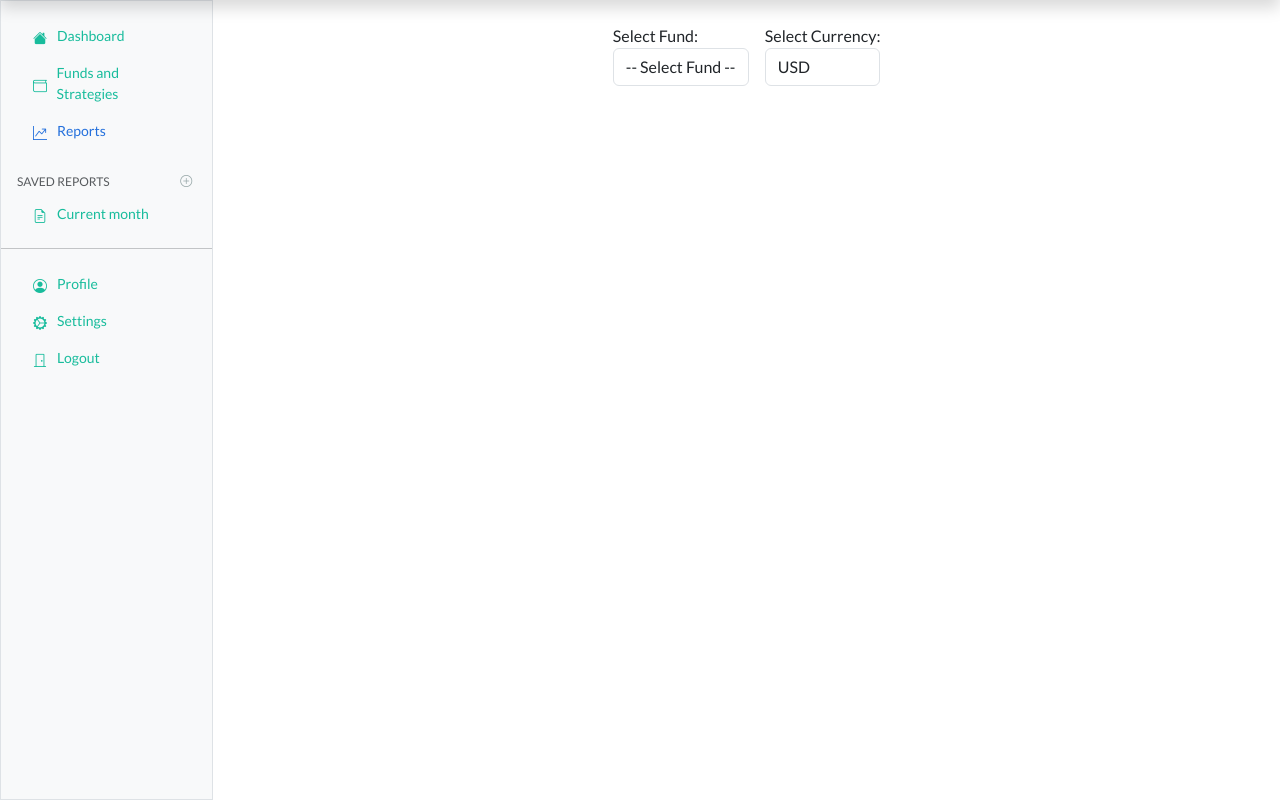
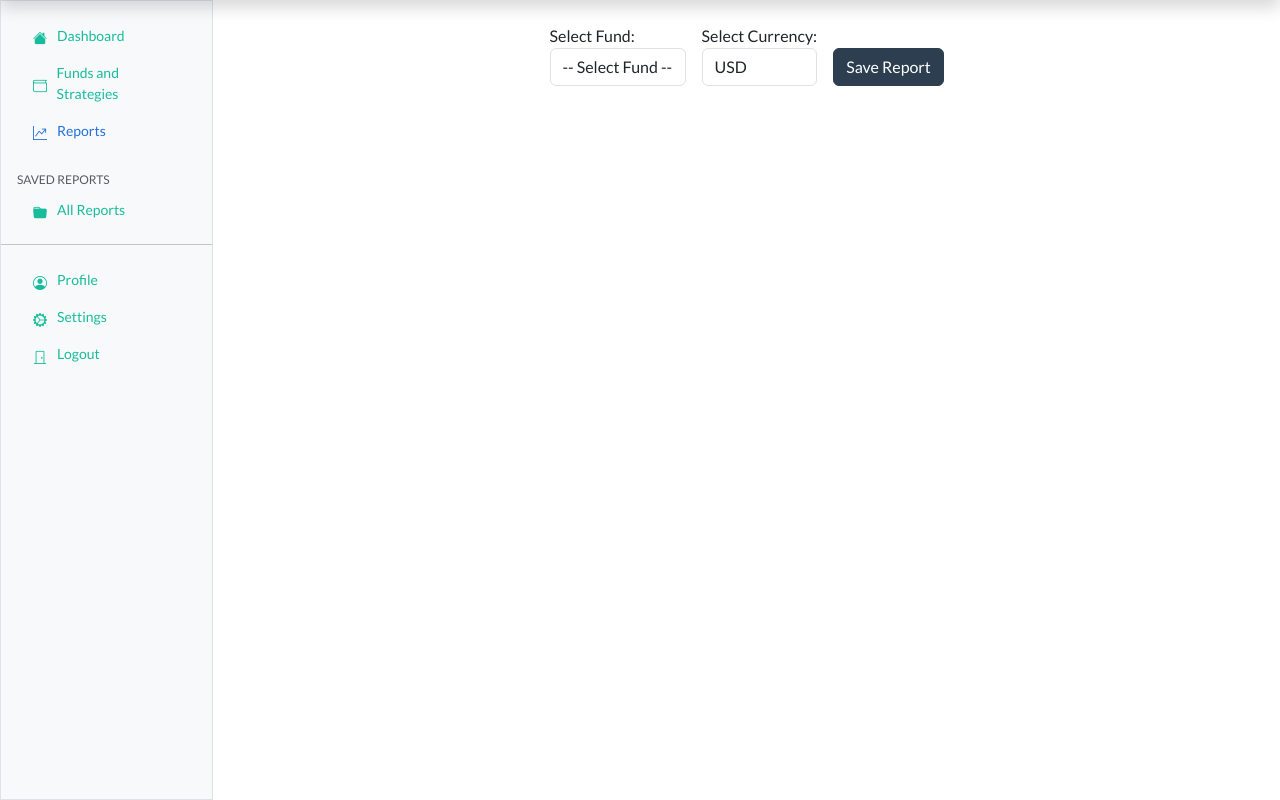
Before and after one commit to Dado-hash/Dashboard_Arkadia_V2, a Django app: page /dashboard/reports/ in a window 1280 px wide. Shown: the part 48-848 px from the top of the page. Run offline with Django 5.2, Linux system fonts and the light colour scheme; data that the repository does not hold is empty; some libraries are stand-ins or nearby versions.

Commit message:
Added the downloadable reports

```diff
--- a/dashboard_arkadia_v2/dashboard_arkadia_v2/settings.py
+++ b/dashboard_arkadia_v2/dashboard_arkadia_v2/settings.py
@@ -76,6 +76,7 @@ TEMPLATES = [
                 'django.template.context_processors.request',
                 'django.contrib.auth.context_processors.auth',
                 'django.contrib.messages.context_processors.messages',
+                'funds_and_strategies.context_processor.recent_reports_processor',
             ],
         },
     },
--- /dev/null
+++ b/dashboard_arkadia_v2/funds_and_strategies/context_processor.py
@@ -0,0 +1,5 @@
+from .models import SavedReport
+
+def recent_reports_processor(request):
+    recent_reports = SavedReport.objects.order_by('date')[:3]
+    return {'recent_reports': recent_reports}
--- a/dashboard_arkadia_v2/funds_and_strategies/urls.py
+++ b/dashboard_arkadia_v2/funds_and_strategies/urls.py
@@ -14,4 +14,7 @@ urlpatterns = [
     path('funds/', views.funds, name='funds'),
     path('funds/<int:fund_id>/strategies/', views.strategies, name='strategies'),
     path('reports/', views.reports, name='reports'),
+    path('save_report/', views.save_report, name='save_report'),
+    path('all_reports/', views.all_reports, name='all_reports'),
+    path('download_report/<int:report_id>/', views.download_report, name='download_report'),
 ]
--- a/dashboard_arkadia_v2/funds_and_strategies/views.py
+++ b/dashboard_arkadia_v2/funds_and_strategies/views.py
@@ -1,14 +1,20 @@
 from collections import defaultdict
 from datetime import datetime, timedelta
 import json
+import os
 from django.shortcuts import get_object_or_404, render, redirect
-from django.http import JsonResponse
+from django.http import FileResponse, Http404, JsonResponse
 from django.contrib import messages
 import requests
 from services.update_assets import update_all_assets
-from .models import Asset, Balance, ExchangeRate, Fund, PerformanceMetric, Strategy, Transaction
+from .models import Asset, Balance, ExchangeRate, Fund, PerformanceMetric, SavedReport, Strategy, Transaction
 from .forms import AssetFormSet, ExchangeAccountForm, FundForm, StrategyForm, TransactionFormSet, WalletForm
 from django.db.models import Sum, Max
+from reportlab.lib.pagesizes import A4
+from reportlab.lib import colors
+from reportlab.lib.styles import getSampleStyleSheet
+from reportlab.platypus import SimpleDocTemplate, Table, TableStyle, Paragraph, Spacer
+from reportlab.lib.units import inch
 
 # Create your views here.
 
@@ -390,3 +396,158 @@ def get_css_class_for_metric(metric, currency):
         value = metric.value if currency == 'USD' else metric.value_eur
         return 'text-success' if value >= 0 else 'text-danger'
     return ''
+
+def all_reports(request):
+    reports = SavedReport.objects.all().order_by('date')
+    context = {
+        'reports': reports,
+    }
+    return render(request, 'funds_and_strategies/all_reports.html', context)
+
+def save_report(request):
+    if request.method == 'POST':
+        fund_id = request.POST.get('fund_id')
+        selected_currency = request.POST.get('currency')
+        selected_fund = Fund.objects.get(id=fund_id)
+
+        # Raccogliere i dati di performance del fondo e delle strategie
+        fund_performance = {
+            'ytd': PerformanceMetric.objects.filter(fund=selected_fund, metric_name="annual_performance").last(),
+            'mtd': PerformanceMetric.objects.filter(fund=selected_fund, metric_name="monthly_performance").last(),
+            'wtd': PerformanceMetric.objects.filter(fund=selected_fund, metric_name="weekly_performance").last(),
+            'latest_balance': Balance.objects.filter(fund=selected_fund).order_by('-date').first(),
+        }
+
+        strategies = Strategy.objects.filter(fund=selected_fund)
+        strategy_performance = []
+        for strategy in strategies:
+            strategy_performance.append({
+                'strategy': strategy,
+                'ytd': PerformanceMetric.objects.filter(strategy=strategy, metric_name="annual_performance").last(),
+                'mtd': PerformanceMetric.objects.filter(strategy=strategy, metric_name="monthly_performance").last(),
+                'wtd': PerformanceMetric.objects.filter(strategy=strategy, metric_name="weekly_performance").last(),
+                'latest_balance': Balance.objects.filter(strategy=strategy).order_by('-date').first(),
+            })
+
+        report_name = f"{selected_fund.name} Report {datetime.now().strftime('%B %Y')} ({selected_currency})"
+
+        existing_report = SavedReport.objects.filter(name=report_name).first()
+        if existing_report:
+            if os.path.exists(existing_report.file_path):
+                os.remove(existing_report.file_path)
+            existing_report.delete()
+
+        file_name = create_pdf_report(selected_fund, selected_currency, fund_performance, strategy_performance)
+
+        saved_report = SavedReport.objects.create(
+            name=f"{selected_fund.name} Report {datetime.now().strftime('%B %Y')} ({selected_currency})",
+            file_path=file_name,
+            date=datetime.now(),
+            fund=selected_fund,
+            currency=selected_currency
+        )
+
+        return redirect('reports')
+
+def create_pdf_report(fund, currency, fund_performance, strategy_performance):
+    # Definisci il nome del file
+    file_name = f"{fund.name}_{currency}_Report_{datetime.now().strftime('%Y_%m_%d')}.pdf"
+
+    # Crea il documento PDF
+    pdf = SimpleDocTemplate(file_name, pagesize=A4)
+    elements = []
+
+    # Aggiungi il titolo
+    styles = getSampleStyleSheet()
+    title = Paragraph(f"Performance Report for {fund.name}", styles['Title'])
+    elements.append(title)
+
+    # Aggiungi una tabella con le performance del fondo
+    data = [
+        ['Performance Type', f'Value ({currency})'],
+        ['YTD', f"{fund_performance['ytd'].value if fund_performance['ytd'] else 0 if currency == 'USD' else fund_performance['ytd'].value_eur if fund_performance['ytd'] else 0}%"],
+        ['MTD', f"{fund_performance['mtd'].value if fund_performance['mtd'] else 0 if currency == 'USD' else fund_performance['mtd'].value_eur if fund_performance['mtd'] else 0}%"],
+        ['WTD', f"{fund_performance['wtd'].value if fund_performance['wtd'] else 0 if currency == 'USD' else fund_performance['wtd'].value_eur if fund_performance['wtd'] else 0}%"],
+        ['Latest Balance', f"{fund_performance['latest_balance'].value_usd if fund_performance['latest_balance'] else 0 if currency == 'USD' else fund_performance['latest_balance'].value_eur if fund_performance['latest_balance'] else 0}"]
+    ]
+
+    table = Table(data)
+    table.setStyle(TableStyle([
+        ('BACKGROUND', (0, 0), (-1, 0), colors.grey),
+        ('TEXTCOLOR', (0, 0), (-1, 0), colors.whitesmoke),
+        ('ALIGN', (0, 0), (-1, -1), 'CENTER'),
+        ('FONTNAME', (0, 0), (-1, 0), 'Helvetica-Bold'),
+        ('BOTTOMPADDING', (0, 0), (-1, 0), 12),
+        ('BACKGROUND', (0, 1), (-1, -1), colors.beige),
+        ('GRID', (0, 0), (-1, -1), 1, colors.black),
+    ]))
+    elements.append(table)
+
+    # Aggiungi spazio tra le tabelle
+    elements.append(Spacer(1, 12))
+
+    # Aggiungi una tabella con le performance delle strategie
+    strategy_data = [['Strategy', 'YTD', 'MTD', 'WTD', f'Latest Balance ({currency})']]
+    for sp in strategy_performance:
+        ytd_value = sp['ytd'].value if sp['ytd'] else 0 if currency == 'USD' else sp['ytd'].value_eur if sp['ytd'] else 0
+        mtd_value = sp['mtd'].value if sp['mtd'] else 0 if currency == 'USD' else sp['mtd'].value_eur if sp['mtd'] else 0
+        wtd_value = sp['wtd'].value if sp['wtd'] else 0 if currency == 'USD' else sp['wtd'].value_eur if sp['wtd'] else 0
+        latest_balance_value = sp['latest_balance'].value_usd if sp['latest_balance'] else 0 if currency == 'USD' else sp['latest_balance'].value_eur if sp['latest_balance'] else 0
+
+        strategy_data.append([
+            sp['strategy'].name,
+            f"{ytd_value}%",
+            f"{mtd_value}%",
+            f"{wtd_value}%",
+            f"{latest_balance_value}"
+        ])
+
+    strategy_table = Table(strategy_data)
+    strategy_table.setStyle(TableStyle([
+        ('BACKGROUND', (0, 0), (-1, 0), colors.grey),
+        ('TEXTCOLOR', (0, 0), (-1, 0), colors.whitesmoke),
+        ('ALIGN', (0, 0), (-1, -1), 'CENTER'),
+        ('FONTNAME', (0, 0), (-1, 0), 'Helvetica-Bold'),
+        ('BOTTOMPADDING', (0, 0), (-1, 0), 12),
+        ('BACKGROUND', (0, 1), (-1, -1), colors.beige),
+        ('GRID', (0, 0), (-1, -1), 1, colors.black),
+    ]))
+    elements.append(strategy_table)
+
+    # Aggiungi spazio tra le tabelle
+    elements.append(Spacer(1, 12))
+
+    # Calcola i pesi percentuali delle strategie
+    total_balance = sum(sp['latest_balance'].value_usd if sp['latest_balance'] else 0 if currency == 'USD' else sp['latest_balance'].value_eur if sp['latest_balance'] else 0 for sp in strategy_performance)
+    weight_data = [['Strategy', f'Weight (%)']]
+    for sp in strategy_performance:
+        latest_balance_value = sp['latest_balance'].value_usd if sp['latest_balance'] else 0 if currency == 'USD' else sp['latest_balance'].value_eur if sp['latest_balance'] else 0
+        weight_percentage = (latest_balance_value / total_balance * 100) if total_balance != 0 else 0
+        weight_data.append([sp['strategy'].name, f"{weight_percentage:.2f}%"])
+
+    weight_table = Table(weight_data)
+    weight_table.setStyle(TableStyle([
+        ('BACKGROUND', (0, 0), (-1, 0), colors.grey),
+        ('TEXTCOLOR', (0, 0), (-1, 0), colors.whitesmoke),
+        ('ALIGN', (0, 0), (-1, -1), 'CENTER'),
+        ('FONTNAME', (0, 0), (-1, 0), 'Helvetica-Bold'),
+        ('BOTTOMPADDING', (0, 0), (-1, 0), 12),
+        ('BACKGROUND', (0, 1), (-1, -1), colors.beige),
+        ('GRID', (0, 0), (-1, -1), 1, colors.black),
+    ]))
+    elements.append(weight_table)
+
+    # Costruisci il PDF
+    pdf.build(elements)
+
+    return file_name
+
+def download_report(request, report_id):
+    try:
+        report = SavedReport.objects.get(id=report_id)
+        file_path = report.file_path
+        response = FileResponse(open(file_path, 'rb'), content_type='application/pdf')
+        response['Content-Disposition'] = f'attachment; filename="{report.name}.pdf"'
+        return response
+    except SavedReport.DoesNotExist:
+        raise Http404("Report not found")
--- a/dashboard_arkadia_v2/templates/funds_and_strategies/reports.html
+++ b/dashboard_arkadia_v2/templates/funds_and_strategies/reports.html
@@ -8,8 +8,9 @@
     <!-- Selettore del Fondo e della Valuta -->
     <div class="row mt-2">
         <div class="col-md-6 offset-md-3">
-            <form method="get" class="d-flex justify-content-center">
-                <div class="form-group me-3">
+            <div class="d-flex justify-content-center align-items-end">
+                <form method="get" class="d-flex flex-column me-3">
+                    <div class="form-group">
                         <label for="fundSelector">Select Fund:</label>
                         <select id="fundSelector" name="fund" class="form-control" onchange="this.form.submit()">
                             <option value="">-- Select Fund --</option>
@@ -18,6 +19,8 @@
                             {% endfor %}
                         </select>
                     </div>
+                </form>
+                <form method="get" class="d-flex flex-column me-3">
                     <div class="form-group">
                         <label for="currencySelector">Select Currency:</label>
                         <select id="currencySelector" name="currency" class="form-control" onchange="this.form.submit()">
@@ -26,6 +29,13 @@
                         </select>
                     </div>
                 </form>
+                <form method="post" action="{% url 'save_report' %}" class="d-flex align-items-end">
+                    {% csrf_token %}
+                    <input type="hidden" name="fund_id" value="{{ selected_fund.id }}">
+                    <input type="hidden" name="currency" value="{{ selected_currency }}">
+                    <button type="submit" class="btn btn-primary">Save Report</button>
+                </form>
+            </div>
         </div>
     </div>
 
--- a/dashboard_arkadia_v2/templates/partials/_sidebar.html
+++ b/dashboard_arkadia_v2/templates/partials/_sidebar.html
@@ -28,16 +28,22 @@
       </ul>
       <h6 class="sidebar-heading d-flex justify-content-between align-items-center px-3 mt-4 mb-1 text-body-secondary text-uppercase">
         <span>Saved reports</span>
-        <a class="link-secondary" href="#" aria-label="Add a new report">
-          <i class="bi bi-plus-circle"></i>
-        </a>
       </h6>
       <ul class="nav flex-column mb-auto">
+        <!-- Inizio della sezione dei report recenti -->
+        {% for report in recent_reports %}
         <li class="nav-item">
-          <a class="nav-link d-flex align-items-center gap-2" href="#">
-            <i class="bi bi-file-earmark-text"></i>
-            Current month
-          </a>
+            <a class="nav-link d-flex align-items-center gap-2" href="{% url 'download_report' report.id %}">
+                <i class="bi bi-file-earmark-text"></i>
+                {{ report.name }}
+            </a>
+        </li>
+        {% endfor %}
+        <li class="nav-item">
+            <a class="nav-link d-flex align-items-center gap-2" href="{% url 'all_reports' %}">
+                <i class="bi bi-folder-fill"></i>
+                All Reports
+            </a>
         </li>
       </ul>
       <hr class="my-3">
```
Also changed, not shown: dashboard_arkadia_v2/funds_and_strategies/admin.py (+8 -1 lines), dashboard_arkadia_v2/funds_and_strategies/models.py (+11 -0 lines), dashboard_arkadia_v2/templates/funds_and_strategies/all_reports.html (added, +17 -0 lines), 11 other files. Lines whose indentation alone changed are shown as unchanged.
